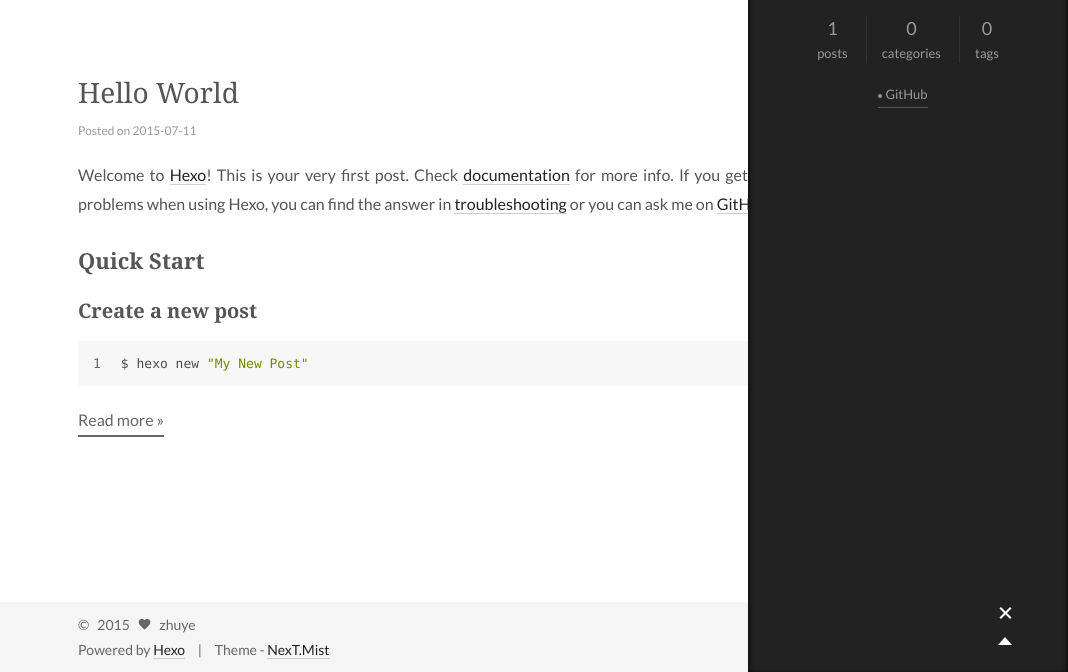
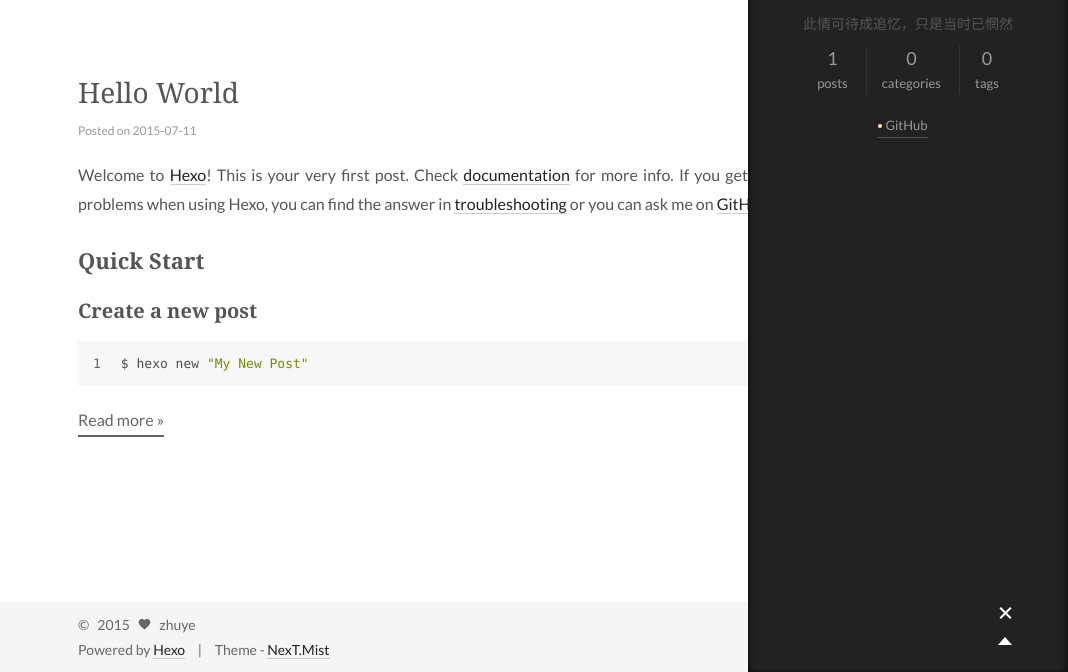
Before and after one commit to zYeee/codezye, a plain HTML site: page index.html in a window 1280 px wide. Both pictures are taken after a click on the element 1217 px from the left and 742 px from the top of the page. Shown: the part 128-800 px from the top of the page, without its empty margins (212-1280 px from the left). Drawn offline with Linux system fonts and the light colour scheme.

Commit message:
Site updated: 2015-07-11 16:27:54

```diff
--- a/css/main.css
+++ b/css/main.css
@@ -1135,7 +1135,7 @@ body {
   width: 4px;
   height: 4px;
   border-radius: 50%;
-  background: #7cad58;
+  background: #fff2be;
 }
 .sidebar-nav {
   margin: 0;
--- a/index.html
+++ b/index.html
@@ -21,6 +21,8 @@
 
 <link rel="stylesheet" type="text/css" href="/css/main.css?v=0.4.3"/>
 
+
+    <meta name="description" content="此情可待成追忆，只是当时已惘然" />
 
 
 
@@ -243,7 +245,7 @@
           <img class="site-author-image" src="https://avatars2.githubusercontent.com/u/9430026?v=3&s=460" alt="zhuye" />
           <p class="site-author-name">zhuye</p>
         </div>
-        <p class="site-description motion-element"></p>
+        <p class="site-description motion-element">此情可待成追忆，只是当时已惘然</p>
         <div class="site-state motion-element">
           <div class="site-state-item site-state-posts">
             <a href="/archives">
```
Also changed, not shown: 2015/07/11/hello-world/index.html (+3 -1 lines), about/index.html (+3 -1 lines), archives/2015/07/index.html (+3 -1 lines), archives/2015/index.html (+3 -1 lines), archives/index.html (+3 -1 lines), categories/index.html (+3 -1 lines), tags/index.html (+3 -1 lines).
